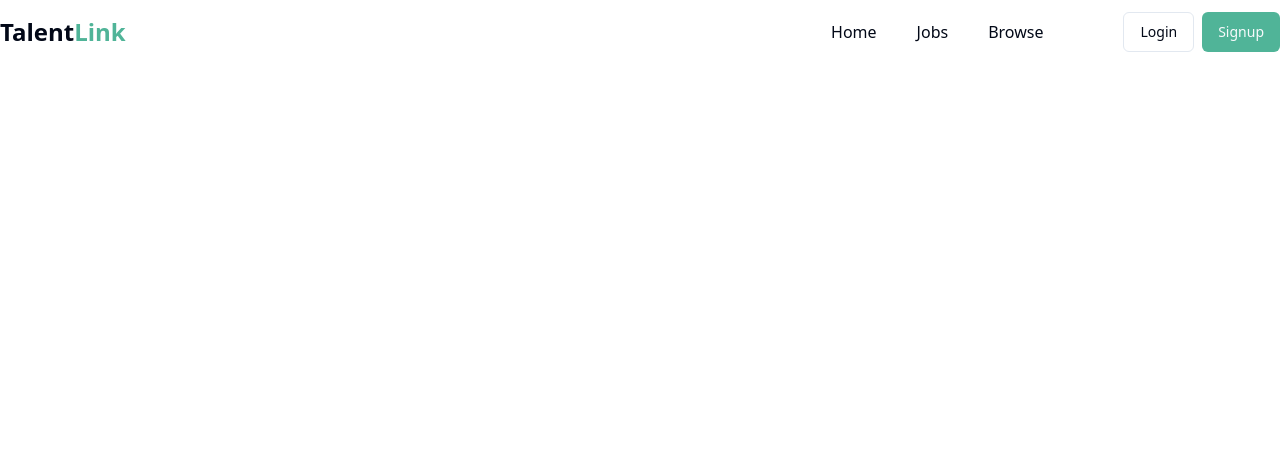
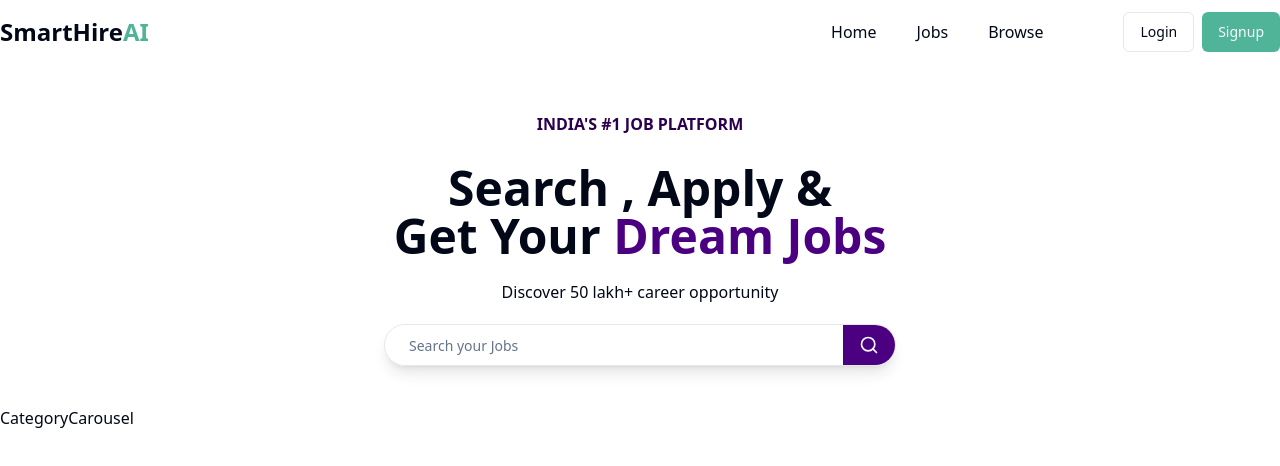
Before and after one commit to shantanusabyasachi16/SmartHireAI, a React (Vite) app in the folder frontend/: page / in a window 1280 px wide. Shown: the top 466 px of the page. Built offline with nearby package versions, Linux system fonts and the light colour scheme.

Commit message:
completed the hero section

```diff
--- /dev/null
+++ b/frontend/src/components/shared/Footer.jsx
@@ -0,0 +1,9 @@
+import React from 'react'
+
+const Footer = () => {
+  return (
+    <div>Footer</div>
+  )
+}
+
+export default Footer
--- a/frontend/src/components/shared/Navbar.jsx
+++ b/frontend/src/components/shared/Navbar.jsx
@@ -13,7 +13,7 @@ const Navbar = () => {
       <div className="flex items-center justify-between mx-auto max-w-7xl h-16">
         <div>
           <h1 className="text-2xl font-bold">
-            Talent<span className="text-[#50B498]">Link</span>
+          SmartHire<span className="text-[#50B498]">AI</span>
           </h1>
         </div>
         <div className="flex items-center gap-20">
--- /dev/null
+++ b/frontend/src/pages/CategoryCarousel.jsx
@@ -0,0 +1,9 @@
+import React from 'react'
+
+const CategoryCarousel = () => {
+  return (
+    <div>CategoryCarousel</div>
+  )
+}
+
+export default CategoryCarousel
--- /dev/null
+++ b/frontend/src/pages/HeroSection.jsx
@@ -0,0 +1,34 @@
+import { Button } from "@/components/ui/button";
+import { Input } from "@/components/ui/input";
+import { Search } from "lucide-react";
+import React from "react";
+
+const HeroSection = () => {
+  return (
+    <div className="text-center">
+      <div className="flex flex-col gap-5 my-10">
+        <span className="mx-auto px-4 py-2 rounded-full  font-bold text-[#2b004e]">
+
+          INDIA'S #1 JOB PLATFORM
+        </span>
+        <h1 className=" text-5xl font-bold">
+          Search , Apply & <br /> Get Your{" "}
+          <span className=" text-[#4b0082]">Dream Jobs</span>
+        </h1>
+        <p className="font-medium"> Discover 50 lakh+ career opportunity</p>
+        <div className="flex w-[40%] shadow-lg border border-gray-200 pl-3 rounded-full items-center gap-4 mx-auto">
+          <Input
+          type="text"
+          placeholder="Search your Jobs"
+          className="outline-none border-none w-full"
+          />
+          <Button className="rounded-r-full bg-[#4b0082]">
+            <Search className="h-5 w-5"/>
+          </Button>
+        </div>
+      </div>
+    </div>
+  );
+};
+
+export default HeroSection;
--- a/frontend/src/pages/Home.jsx
+++ b/frontend/src/pages/Home.jsx
@@ -1,11 +1,19 @@
 
 import Navbar from '@/components/shared/Navbar'
 import React from 'react'
+import HeroSection from './HeroSection'
+import CategoryCarousel from './CategoryCarousel'
+import Latestjobs from './Latestjobs'
+import Footer from '@/components/shared/Footer'
 
 const Home = () => {
   return (
     <div>
      <Navbar/>
+     <HeroSection/>
+     <CategoryCarousel/>
+      {/*<Latestjobs/>
+     <Footer/>*/}
     </div>
   )
 }
--- /dev/null
+++ b/frontend/src/pages/Latestjobs.jsx
@@ -0,0 +1,9 @@
+import React from 'react'
+
+const Latestjobs = () => {
+  return (
+    <div>Latestjobs</div>
+  )
+}
+
+export default Latestjobs
```
